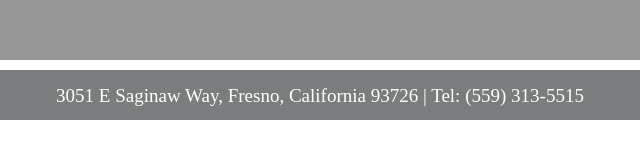
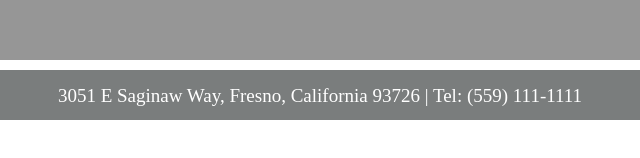
Before and after one commit to AngelDelVal/angelperez52.github.io, a plain HTML site: page index.html in a window 1280 px wide. Shown: the part 598-756 px from the top of the page, 320-960 px from the left. Drawn offline with Linux system fonts and the light colour scheme.

Commit message:
Update index.html

```diff
--- a/index.html
+++ b/index.html
@@ -39,7 +39,7 @@
 			<p>Design Science High School   Expected graduation: May 2018</p>
 		</div>
 		<div id="footer">
-			<p>3051 E Saginaw Way, Fresno, California 93726 | Tel: (559) 313-5515</p>
+			<p>3051 E Saginaw Way, Fresno, California 93726 | Tel: (559) 111-1111</p>
 		</div>
 	</body>
 </html>
```
